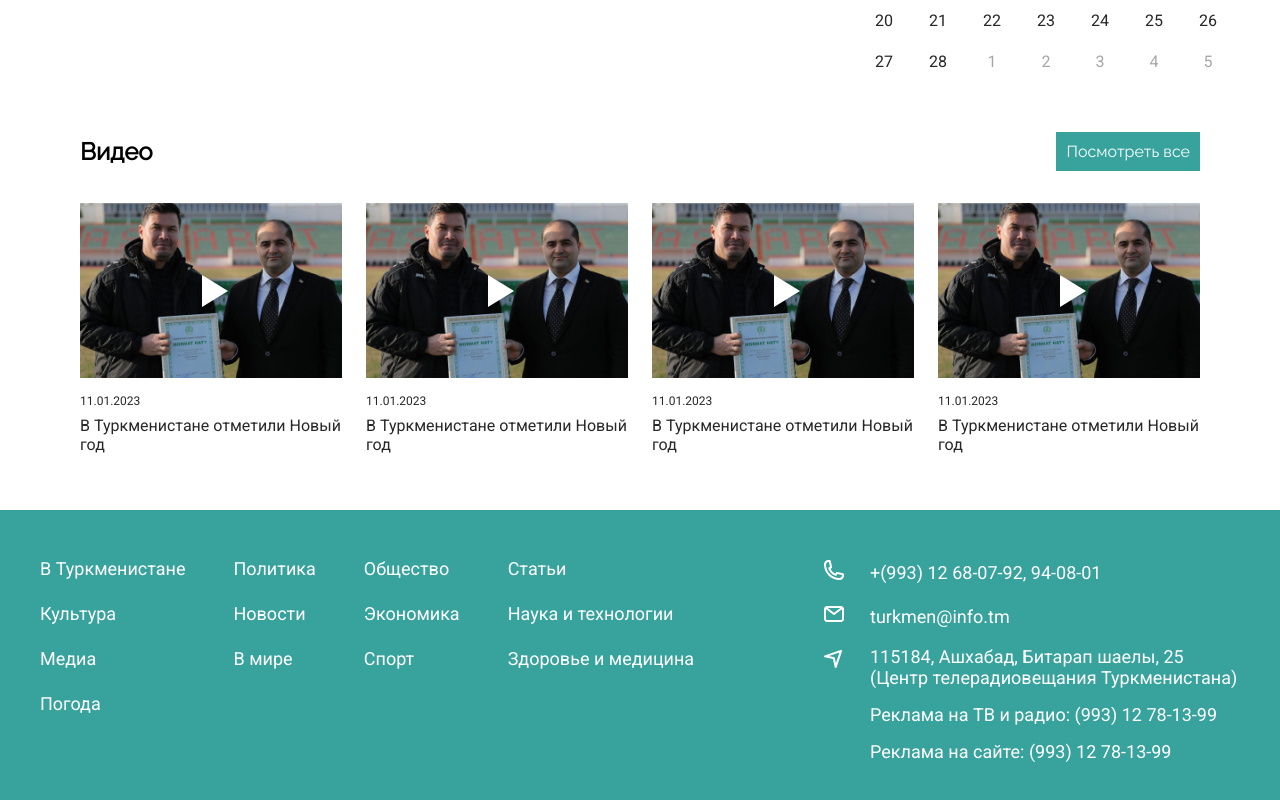
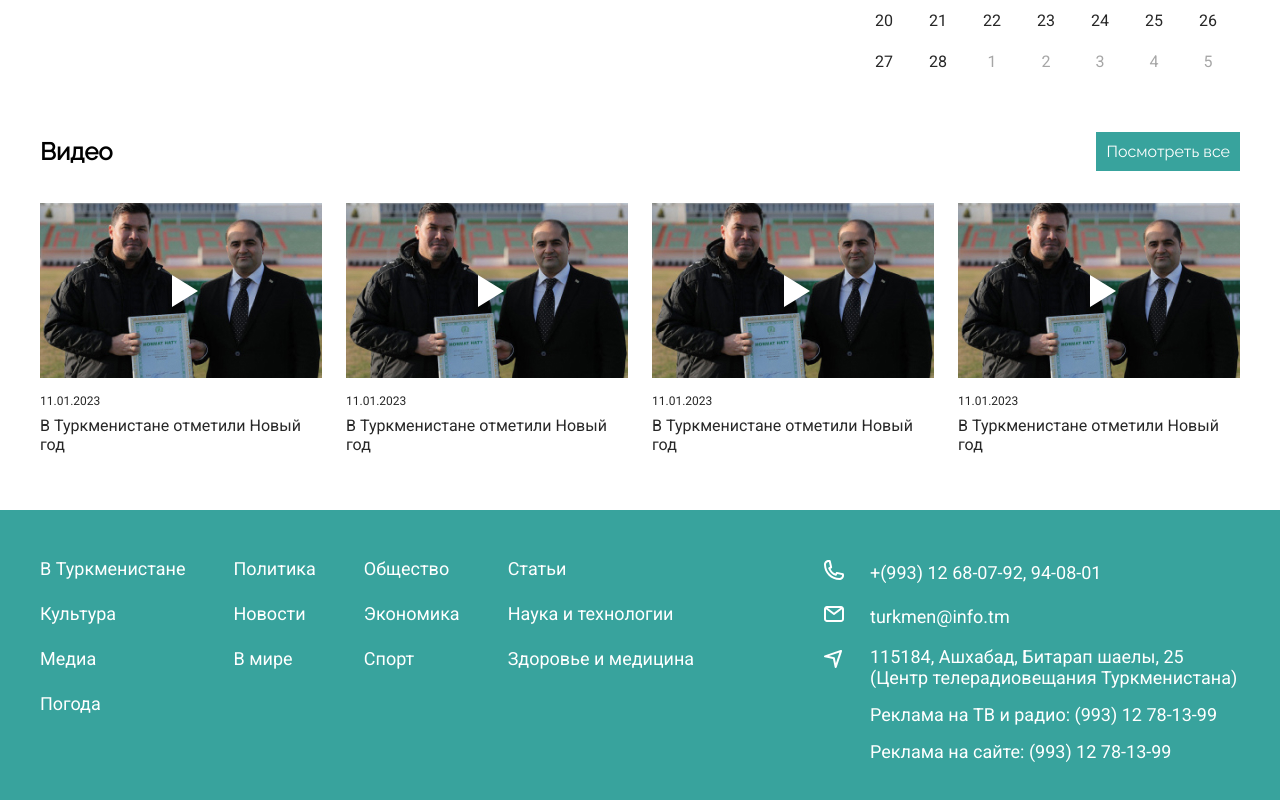
Before and after one commit to VividTruthKeeper/hhm-client, a React (Vite) app: page / in a window 1280 px wide. Shown: the part 1329-2129 px from the top of the page. Built offline with nearby package versions, Linux system fonts and the light colour scheme.

Commit message:
videos component corrected

```diff
--- a/src/components/videos/Videos.tsx
+++ b/src/components/videos/Videos.tsx
@@ -1,18 +1,18 @@
 // Modules
-import { v4 as uuiv4 } from "uuid";
+import { v4 as uuiv4 } from 'uuid';
 
 // Components
-import SectionTitle from "../global/SectionTitle";
-import VideosItem from "./VideosItem";
+import SectionTitle from '../global/SectionTitle';
+import VideosItem from './VideosItem';
 
 // Images
-import Placeholder from "../../assets/images/placeholder.jpg";
+import Placeholder from '../../assets/images/placeholder.jpg';
 
 // Videos
-import VideoPlaceholder from "../../assets/videos/placeholder.mp4";
+import VideoPlaceholder from '../../assets/videos/placeholder.mp4';
 
 // Types
-import { videosDataType } from "../../types/videos.types";
+import { videosDataType } from '../../types/videos.types';
 
 const videosData: videosDataType[] = [
   {
@@ -36,12 +36,12 @@ const videosData: videosDataType[] = [
 const Videos = () => {
   return (
     <section className="videos">
-      <div className="container">
+      {/* <div className="container"> */}
       <div className="videos-inner">
         <SectionTitle
           title="Видео"
           givenClass="videos"
-            linkData={{ link: "/", title: "Посмотреть все" }}
+          linkData={{ link: '/', title: 'Посмотреть все' }}
         />
         <div className="videos-items">
           {videosData.map((videosDataItem: videosDataType) => {
@@ -55,7 +55,7 @@ const Videos = () => {
           })}
         </div>
       </div>
-      </div>
+      {/* </div> */}
     </section>
   );
 };
```
Lines whose indentation alone changed are shown as unchanged.
